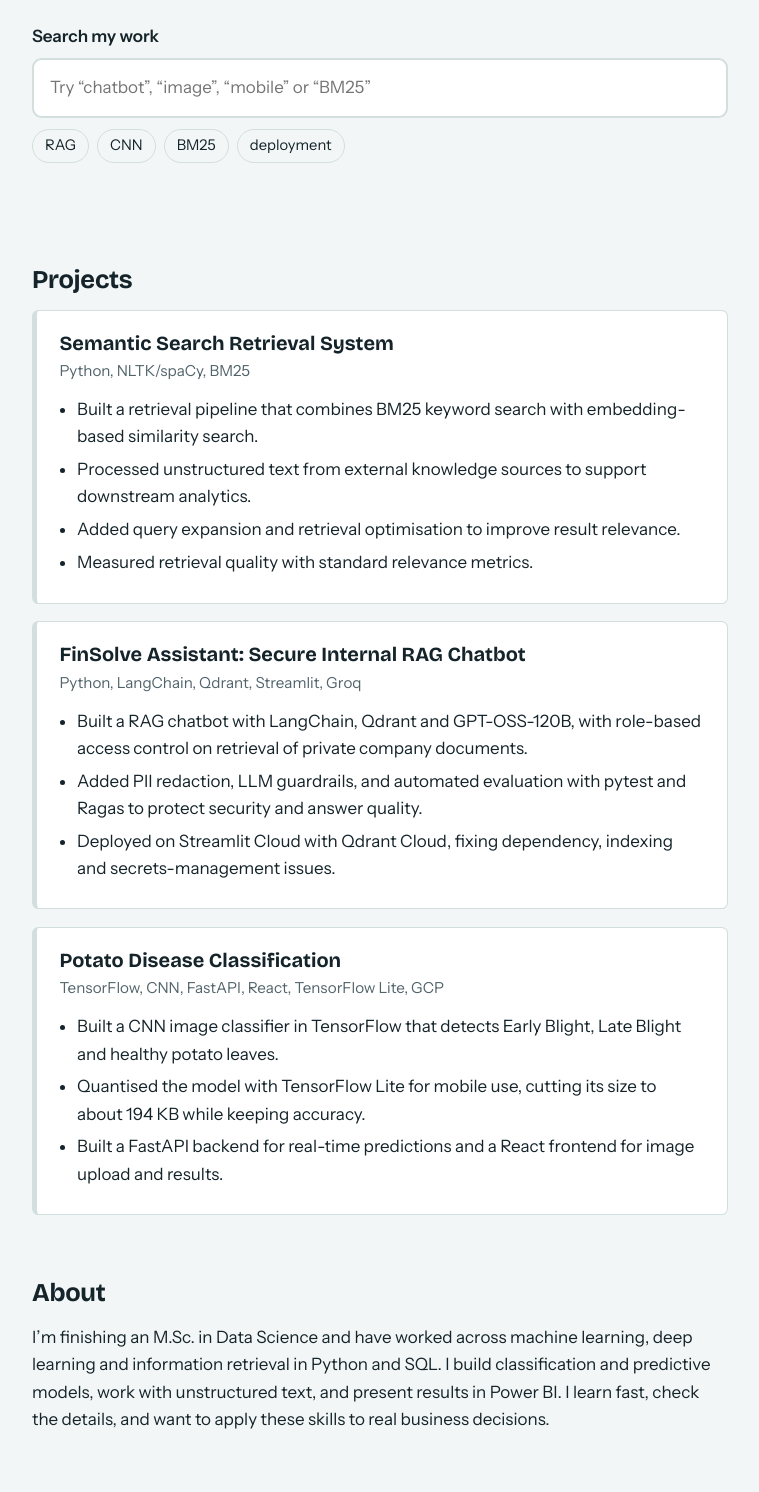
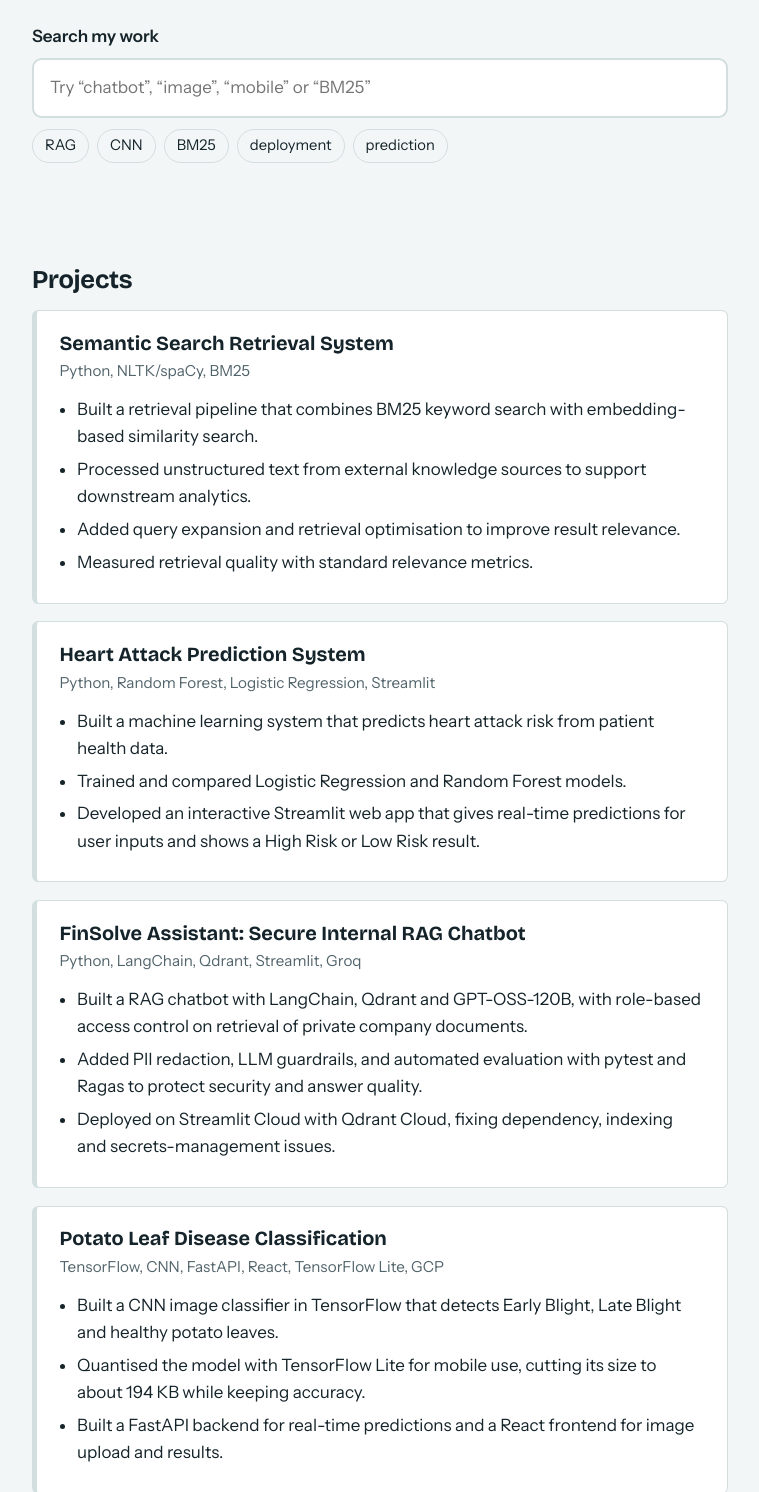
Before and after one commit to sharonpriya642/Portfolios20004, a plain HTML site: page index.html in a window 1280 px wide. Shown: the part 380-1872 px from the top of the page, without its empty margins (260-1019 px from the left). Drawn offline with nearby package versions, Linux system fonts and the light colour scheme.

Commit message:
Add prediction button and update project details

```diff
--- a/index.html
+++ b/index.html
@@ -92,6 +92,7 @@ footer{margin-top:4rem;color:var(--muted);font-size:.92rem}
         <button type="button" data-q="CNN">CNN</button>
         <button type="button" data-q="BM25">BM25</button>
         <button type="button" data-q="deployment">deployment</button>
+        <button type="button" data-q="prediction">prediction</button>
       </div>
       <p id="count" aria-live="polite"></p>
     </div>
@@ -114,6 +115,7 @@ footer{margin-top:4rem;color:var(--muted);font-size:.92rem}
       <div><dt>Databases</dt><dd>SQL, MySQL</dd></div>
       <div><dt>Tools</dt><dd>Power BI, Microsoft Office Suite, VS Code, Streamlit</dd></div>
       <div><dt>Core areas</dt><dd>Machine learning, deep learning, NLP, predictive analytics</dd></div>
+      <div><dt>Machine learning</dt><dd>Classification, Pandas, scikit-learn, Random Forest, clustering, time-series forecasting, regression</dd></div>
       <div><dt>Retrieval and LLMs</dt><dd>BM25, embedding-based search, query expansion, RAG and LLM applications</dd></div>
       <div><dt>Working style</dt><dd>Fast learner, adaptable, clear communicator, team collaboration on MS Teams</dd></div>
     </dl>
@@ -154,9 +156,11 @@ footer{margin-top:4rem;color:var(--muted);font-size:.92rem}
   var P=[
     {t:"Semantic Search Retrieval System",s:"Python, NLTK/spaCy, BM25",k:"search retrieval semantic bm25 keyword embedding similarity query expansion relevance nlp text unstructured information",
      b:["Built a retrieval pipeline that combines BM25 keyword search with embedding-based similarity search.","Processed unstructured text from external knowledge sources to support downstream analytics.","Added query expansion and retrieval optimisation to improve result relevance.","Measured retrieval quality with standard relevance metrics."]},
+    {t:"Heart Attack Prediction System",s:"Python, Random Forest, Logistic Regression, Streamlit",k:"heart attack prediction risk health patient machine learning logistic regression random forest classification streamlit web app real-time",
+     b:["Built a machine learning system that predicts heart attack risk from patient health data.","Trained and compared Logistic Regression and Random Forest models.","Developed an interactive Streamlit web app that gives real-time predictions for user inputs and shows a High Risk or Low Risk result."]},
     {t:"FinSolve Assistant: Secure Internal RAG Chatbot",s:"Python, LangChain, Qdrant, Streamlit, Groq",k:"rag chatbot llm langchain qdrant streamlit groq security rbac pii guardrails ragas pytest deployment cloud assistant",
      b:["Built a RAG chatbot with LangChain, Qdrant and GPT-OSS-120B, with role-based access control on retrieval of private company documents.","Added PII redaction, LLM guardrails, and automated evaluation with pytest and Ragas to protect security and answer quality.","Deployed on Streamlit Cloud with Qdrant Cloud, fixing dependency, indexing and secrets-management issues."]},
-    {t:"Potato Disease Classification",s:"TensorFlow, CNN, FastAPI, React, TensorFlow Lite, GCP",k:"cnn image classification deep learning tensorflow tflite mobile fastapi react gcp deployment disease leaf vision quantization api",
+    {t:"Potato Leaf Disease Classification",s:"TensorFlow, CNN, FastAPI, React, TensorFlow Lite, GCP",k:"cnn image classification deep learning tensorflow tflite mobile fastapi react gcp deployment disease leaf vision quantization api",
      b:["Built a CNN image classifier in TensorFlow that detects Early Blight, Late Blight and healthy potato leaves.","Quantised the model with TensorFlow Lite for mobile use, cutting its size to about 194 KB while keeping accuracy.","Built a FastAPI backend for real-time predictions and a React frontend for image upload and results."]}
   ];
   var syn={chatbot:"rag",image:"cnn",images:"cnn",mobile:"tflite",app:"deployment",deploy:"deployment",llm:"rag",vision:"cnn",find:"search",retrieve:"retrieval"};
```
